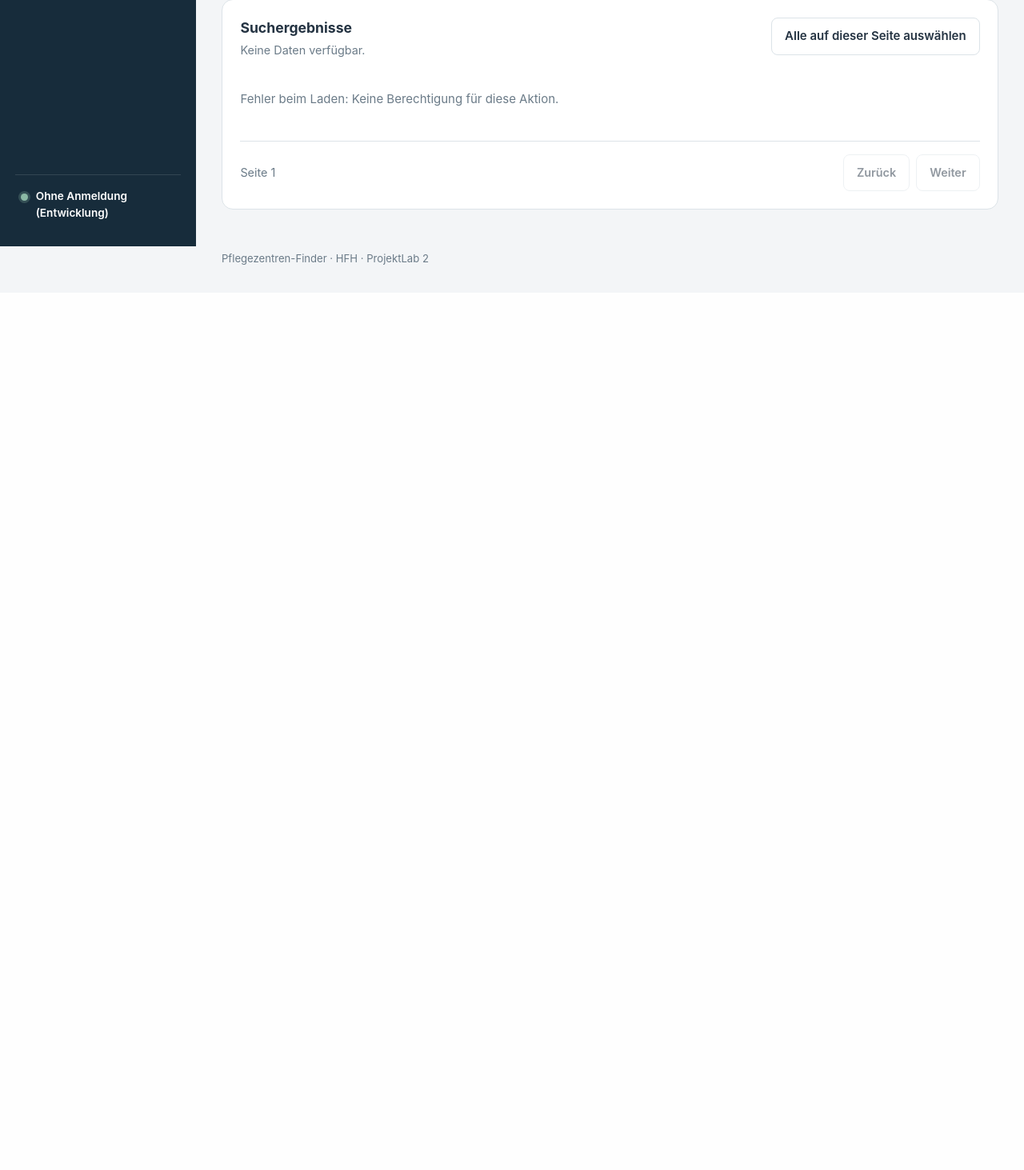
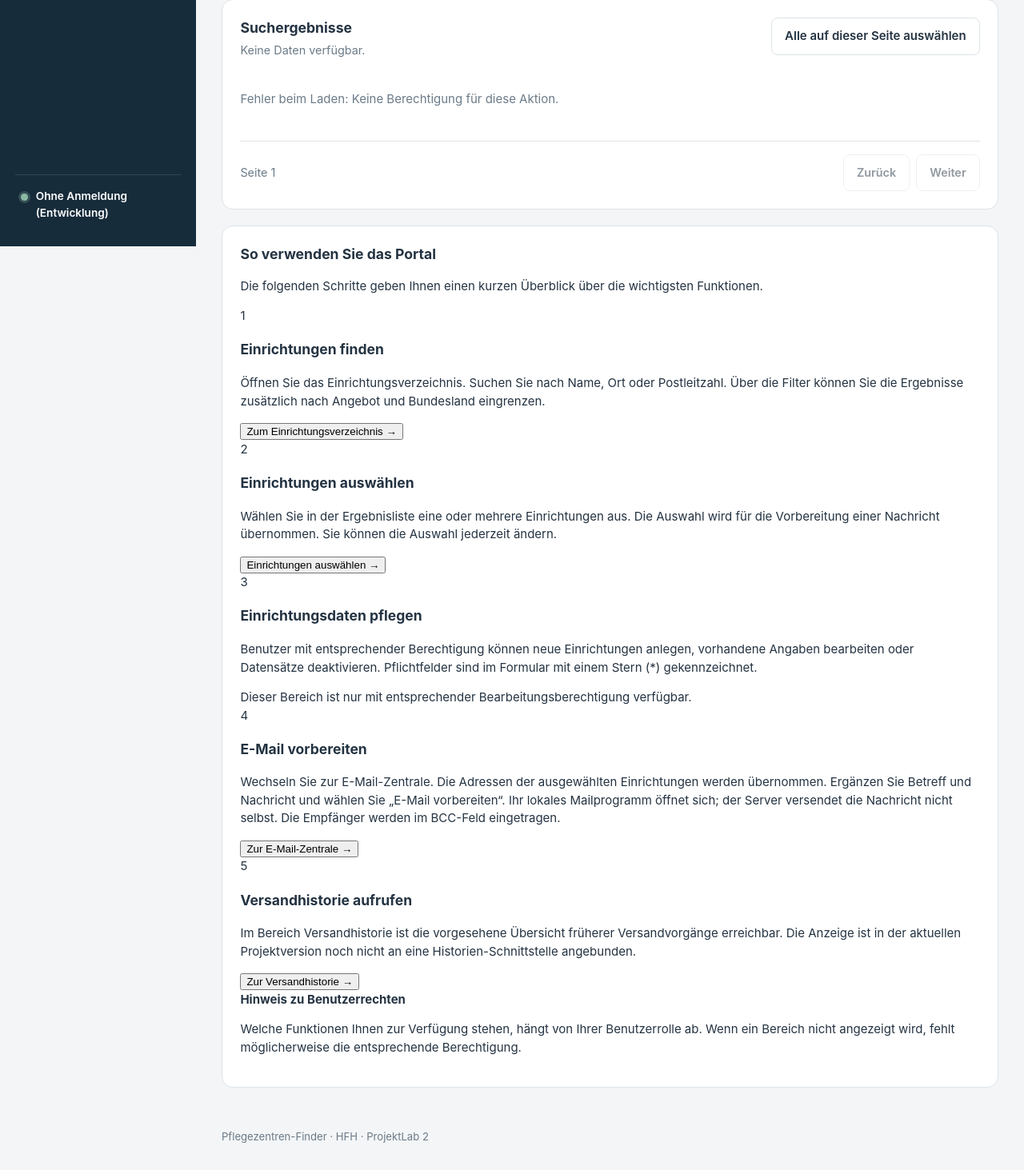
Before and after one commit to mbrx387/PL2-HFH, a FastAPI app: template app/templates/index.html in a window 1280 px wide. Shown: the part 492-1955 px from the top of the page at 80% size. Before the commit the page ends 823 px from the top, so only its background shows below. Run offline with FastAPI, Linux system fonts and the light colour scheme; the template is opened without the code that fills it, so the values that code supplies are empty; the visitor is signed in with stand-in values (Sample User, id 1); parts of the project's set-up code (start-up, migrations or seed data) failed here and were passed over.

Commit message:
Update index.html

```diff
--- a/app/templates/index.html
+++ b/app/templates/index.html
@@ -479,6 +479,73 @@
                 </section>
             </section>
 
+            <!-- ANFANG: BEDIENÜBERSICHT -->
+      <section class="directory-panel help-panel" aria-labelledby="help-heading">
+                    <div class="help-heading">
+                        <div>
+                            <h2 id="help-heading">So verwenden Sie das Portal</h2>
+                            <p>Die folgenden Schritte geben Ihnen einen kurzen Überblick über die wichtigsten Funktionen.</p>
+                        </div>
+                    </div>
+
+                    <div class="help-steps">
+                        <article class="help-step">
+                            <span class="help-step-number" aria-hidden="true">1</span>
+                            <div class="help-step-content">
+                                <h3>Einrichtungen finden</h3>
+                                <p>Öffnen Sie das Einrichtungsverzeichnis. Suchen Sie nach Name, Ort oder Postleitzahl. Über die Filter können Sie die Ergebnisse zusätzlich nach Angebot und Bundesland eingrenzen.</p>
+                                <button type="button" class="help-action" data-open-view="einrichtungen">Zum Einrichtungsverzeichnis <span aria-hidden="true">→</span></button>
+                            </div>
+                        </article>
+
+                        <article class="help-step">
+                            <span class="help-step-number" aria-hidden="true">2</span>
+                            <div class="help-step-content">
+                                <h3>Einrichtungen auswählen</h3>
+                                <p>Wählen Sie in der Ergebnisliste eine oder mehrere Einrichtungen aus. Die Auswahl wird für die Vorbereitung einer Nachricht übernommen. Sie können die Auswahl jederzeit ändern.</p>
+                                <button type="button" class="help-action" data-open-view="einrichtungen">Einrichtungen auswählen <span aria-hidden="true">→</span></button>
+                            </div>
+                        </article>
+
+                        <article class="help-step">
+                            <span class="help-step-number" aria-hidden="true">3</span>
+                            <div class="help-step-content">
+                                <h3>Einrichtungsdaten pflegen</h3>
+                                <p>Benutzer mit entsprechender Berechtigung können neue Einrichtungen anlegen, vorhandene Angaben bearbeiten oder Datensätze deaktivieren. Pflichtfelder sind im Formular mit einem Stern (*) gekennzeichnet.</p>
+                                {% if can_edit %}
+                                <button type="button" class="help-action" data-open-view="datenpflege">Zur Datenpflege <span aria-hidden="true">→</span></button>
+                                {% else %}
+                                <span class="help-note">Dieser Bereich ist nur mit entsprechender Bearbeitungsberechtigung verfügbar.</span>
+                                {% endif %}
+                            </div>
+                        </article>
+
+                        <article class="help-step">
+                            <span class="help-step-number" aria-hidden="true">4</span>
+                            <div class="help-step-content">
+                                <h3>E-Mail vorbereiten</h3>
+                                <p>Wechseln Sie zur E-Mail-Zentrale. Die Adressen der ausgewählten Einrichtungen werden übernommen. Ergänzen Sie Betreff und Nachricht und wählen Sie „E-Mail vorbereiten“. Ihr lokales Mailprogramm öffnet sich; der Server versendet die Nachricht nicht selbst. Die Empfänger werden im BCC-Feld eingetragen.</p>
+                                <button type="button" class="help-action" data-open-view="email">Zur E-Mail-Zentrale <span aria-hidden="true">→</span></button>
+                            </div>
+                        </article>
+
+                        <article class="help-step">
+                            <span class="help-step-number" aria-hidden="true">5</span>
+                            <div class="help-step-content">
+                                <h3>Versandhistorie aufrufen</h3>
+                                <p>Im Bereich Versandhistorie ist die vorgesehene Übersicht früherer Versandvorgänge erreichbar. Die Anzeige ist in der aktuellen Projektversion noch nicht an eine Historien-Schnittstelle angebunden.</p>
+                                <button type="button" class="help-action" data-open-view="historie">Zur Versandhistorie <span aria-hidden="true">→</span></button>
+                            </div>
+                        </article>
+                    </div>
+
+                    <aside class="help-tip">
+                        <strong>Hinweis zu Benutzerrechten</strong>
+                        <p>Welche Funktionen Ihnen zur Verfügung stehen, hängt von Ihrer Benutzerrolle ab. Wenn ein Bereich nicht angezeigt wird, fehlt möglicherweise die entsprechende Berechtigung.</p>
+                    </aside>
+                </section>
+<!-- ENDE: BEDIENÜBERSICHT -->
+
             <footer class="workspace-footer">
                 <span>Pflegezentren-Finder · HFH · ProjektLab 2</span>
             </footer>
```
